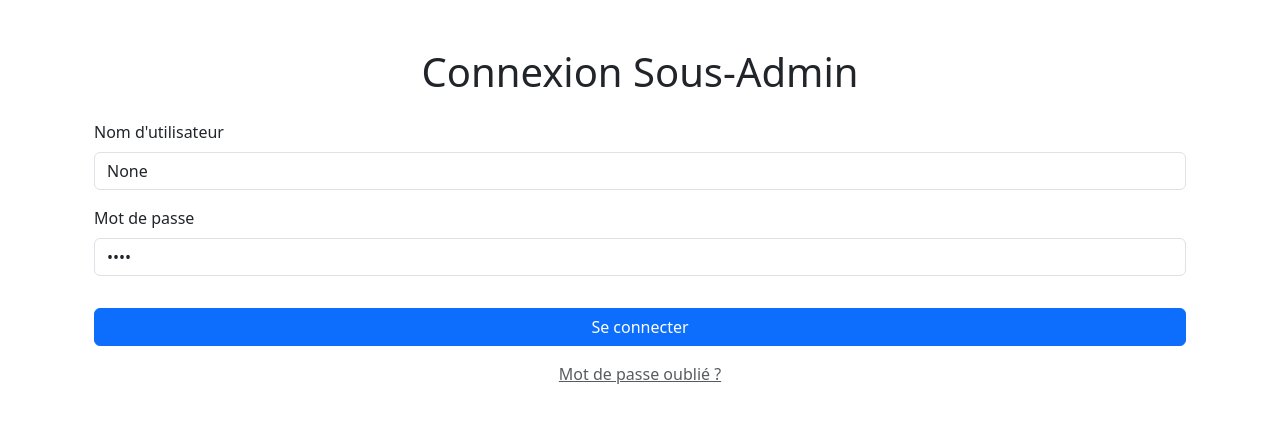
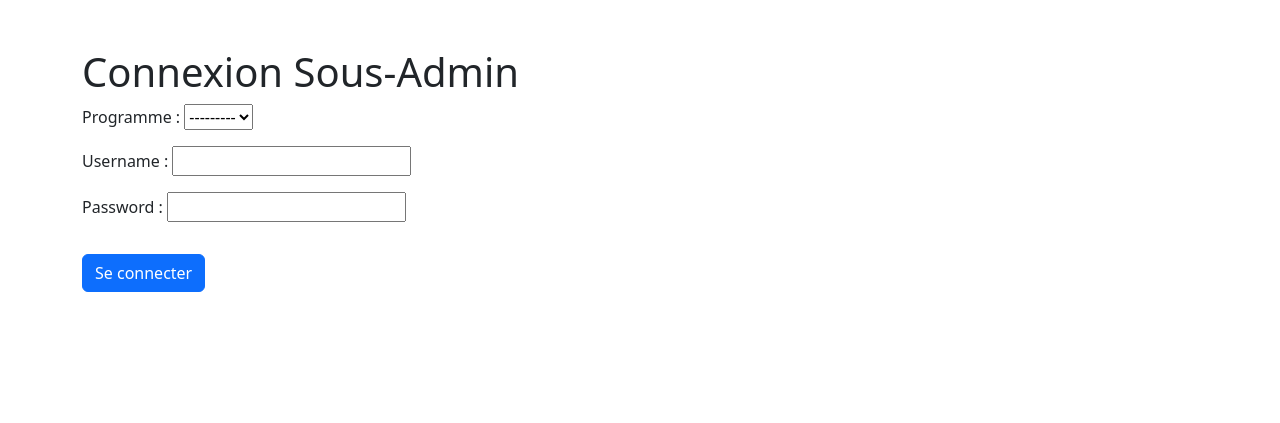
Before and after one commit to Andrebeet1/group, a Django app: page /login_sous_admin/ in a window 1280 px wide. Shown: the part 56-479 px from the top of the page. Run offline with Django 4.2, Linux system fonts and the light colour scheme; data that the repository does not hold is empty.

Commit message:
Update login_sous_admin.html

```diff
--- a/programmes/templates/login_sous_admin.html
+++ b/programmes/templates/login_sous_admin.html
@@ -3,59 +3,11 @@
 {% block title %}Connexion Sous-Admin{% endblock %}
 
 {% block content %}
-<div class="container mt-5">
-    <h1 class="text-center mb-4">Connexion Sous-Admin</h1>
+<h1>Connexion Sous-Admin</h1>
 
-    <form method="POST" class="needs-validation" novalidate>
-        {% csrf_token %}
-
-        <div class="mb-3">
-            <label for="username" class="form-label">Nom d'utilisateur</label>
-            <input
-                type="text"
-                name="username"
-                id="username"
-                class="form-control {% if form.username.errors %}is-invalid{% endif %}"
-                value="{{ form.username.value }}">
-
-            {% if form.username.errors %}
-                <div class="invalid-feedback">
-                    <ul class="mb-0">
-                        {% for error in form.username.errors %}
-                            <li>{{ error }}</li>
-                        {% endfor %}
-                    </ul>
-                </div>
-            {% endif %}
-        </div>
-
-        <div class="mb-3">
-            <label for="password" class="form-label">Mot de passe</label>
-            <input
-                type="password"
-                name="password"
-                id="password"
-                class="form-control {% if form.password.errors %}is-invalid{% endif %}"
-                value="{{ form.password.value }}">
-
-            {% if form.password.errors %}
-                <div class="invalid-feedback">
-                    <ul class="mb-0">
-                        {% for error in form.password.errors %}
-                            <li>{{ error }}</li>
-                        {% endfor %}
-                    </ul>
-                </div>
-            {% endif %}
-        </div>
-
-        <button type="submit" class="btn btn-primary w-100 mt-3">Se connecter</button>
-
-        <!-- Lien pour réinitialiser le mot de passe -->
-        <div class="mt-3 text-center">
-            <a href="#" class="text-muted">Mot de passe oublié ?</a>
-        </div>
-    </form>
-</div>
-
+<form method="POST" class="needs-validation" novalidate>
+    {% csrf_token %}
+    {{ form.as_p }}
+    <button type="submit" class="btn btn-primary mt-3">Se connecter</button>
+</form>
 {% endblock %}
```
